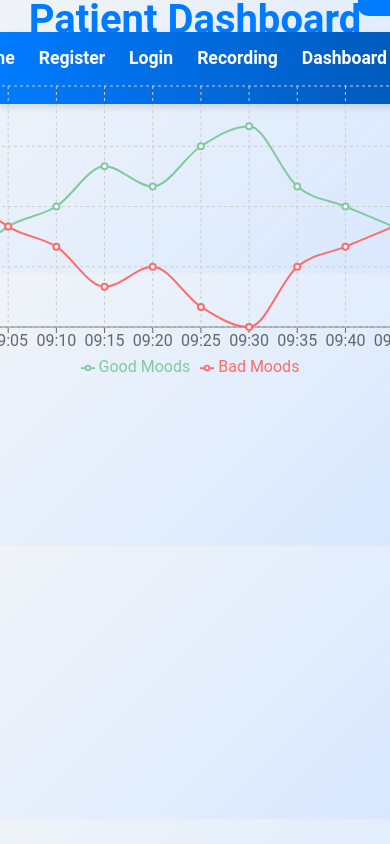
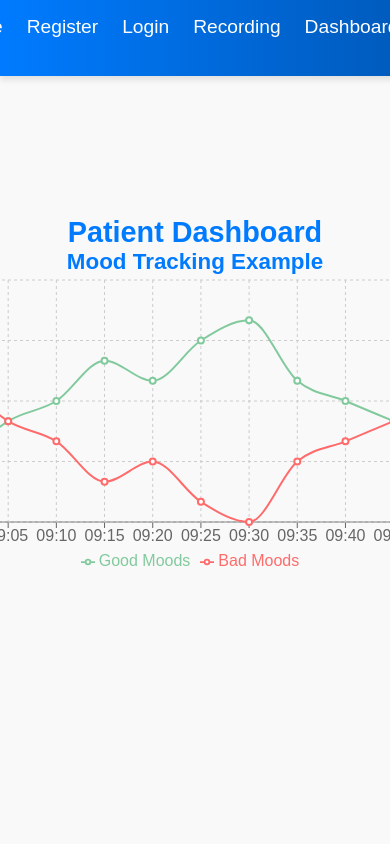
Before and after one commit to Matan2302/TherapyAI, a React (Create React App) app: page /dashboard in a window 390 px wide. Shown: the top 844 px of the page. Built offline with nearby package versions, Linux system fonts and the light colour scheme.

Commit message:
27.1 18:39 - עדכון

```diff
--- a/src/App.css
+++ b/src/App.css
@@ -1,25 +1,28 @@
-/* Reset & Base Styles */
+/* General Styles */
 body {
   margin: 0;
-  padding: 0;
-  font-family: 'Roboto', sans-serif;
-  background: linear-gradient(135deg, #f0f4f8, #d9e8ff);
+  font-family: Arial, sans-serif;
+  background-color: #f9f9f9;
   color: #333;
 }
 
-h1, h2, h3, h4, h5, h6 {
-  font-weight: 700;
+h1, h2, h3 {
+  color: #007bff;
   margin: 0;
 }
 
-p {
-  margin: 0;
+.container {
+  max-width: 1200px;
+  margin: 0 auto;
+  padding: 1rem;
 }
 
-/* Navbar */
+/* Navbar Styles */
 .navbar {
-  position: relative;
+  position: fixed;
+  top: 0;
   width: 100%;
+  z-index: 1000;
   background: linear-gradient(90deg, #007bff, #0056b3);
   color: #fff;
   padding: 1rem 2rem;
@@ -29,203 +32,38 @@ p {
   box-shadow: 0 4px 6px rgba(0, 0, 0, 0.1);
 }
 
-.navbar .nav-link {
+.nav-link {
   color: white;
   text-decoration: none;
-  font-size: 1.1rem;
-  font-weight: bold;
-  transition: color 0.3s;
+  font-size: 1.2rem;
 }
 
-.navbar .nav-link:hover {
-  color: #ffdf5c;
+.nav-link:hover {
+  text-decoration: underline;
 }
 
-/* Hero Section */
-.hero {
-  padding-top: 6rem;
-  height: 90vh;
+/* Hero Section (Home Page) */
+.home-page {
+  padding-top: 120px; /* התאמה לגובה ה-Navbar */
+  height: calc(100vh - 120px); /* מבטיח שהגובה יכסה את כל המסך מתחת לניווט */
   display: flex;
   flex-direction: column;
   align-items: center;
   justify-content: center;
   text-align: center;
-  padding: 2rem;
-  background: linear-gradient(135deg, #007bff, #6c63ff);
-  color: #fff;
-}
-
-.hero h1 {
-  font-size: 3.5rem;
-  margin-bottom: 1rem;
-  animation: fadeIn 2s ease-in-out;
-}
-
-.hero p {
-  font-size: 1.5rem;
-  margin-bottom: 2rem;
-  animation: fadeIn 2.5s ease-in-out;
-}
-
-.hero button {
-  padding: 1rem 2rem;
-  font-size: 1.2rem;
-  background: #ffdf5c;
-  color: #333;
-  border: none;
-  border-radius: 5px;
-  cursor: pointer;
-  font-weight: bold;
-  box-shadow: 0 4px 10px rgba(0, 0, 0, 0.2);
-  transition: background-color 0.3s, transform 0.2s;
-}
-
-.hero button:hover {
-  background: #ffd700;
-  transform: scale(1.05);
-}
-
-/* Content Section */
-.section {
-  padding: 6rem 2rem 4rem;
-  text-align: center;
-}
-
-.section h2 {
-  font-size: 2.5rem;
-  color: #007bff;
-  margin-bottom: 1rem;
-}
-
-.section p {
-  font-size: 1.2rem;
-  color: #555;
-  margin-bottom: 2rem;
-}
-
-.card-container {
-  display: flex;
-  justify-content: center;
-  gap: 2rem;
-  flex-wrap: wrap;
-}
-
-.card {
-  background: #fff;
-  padding: 2rem;
-  border-radius: 10px;
-  box-shadow: 0 4px 10px rgba(0, 0, 0, 0.1);
-  transition: transform 0.3s;
-  max-width: 300px;
-}
-
-.card:hover {
-  transform: translateY(-10px);
-}
-
-.card h3 {
-  font-size: 1.5rem;
-  color: #007bff;
-}
-
-.card p {
-  font-size: 1rem;
-  color: #666;
-}
-
-/* Footer */
-.footer {
-  background: #0056b3;
-  color: #fff;
-  text-align: center;
-  padding: 1rem;
-  margin-top: 2rem;
-}
-
-/* Animations */
-@keyframes fadeIn {
-  0% {
-    opacity: 0;
-    transform: translateY(-20px);
-  }
-  100% {
-    opacity: 1;
-    transform: translateY(0);
-  }
-}
-
-/* Responsive Design */
-@media (max-width: 768px) {
-  .hero h1 {
-    font-size: 2.5rem;
-  }
-
-  .hero p {
-    font-size: 1.2rem;
-  }
-
-  .card-container {
-    flex-direction: column;
-  }
-
-  .navbar .nav-links {
-    flex-direction: column;
-    gap: 0.5rem;
-  }
-}
-/* Home Page Centered Text */
-.home-page {
-  display: flex;
-  flex-direction: column;
-  justify-content: center;
-  align-items: center;
-  height: 80vh;
-  text-align: center;
+  background: #ffffff; /* White background */  color: white;
 }
 
 .home-page h1 {
   font-size: 3rem;
-  color: #007bff;
   margin-bottom: 1rem;
 }
 
 .home-page p {
   font-size: 1.5rem;
-  color: #333;
-}
-/* Patient Dashboard Centered Text */
-.patient-dashboard {
-  display: flex;
-  flex-direction: column;
-  justify-content: center;
-  align-items: center;
-  height: 20vh;
-  text-align: center;
 }
 
-.patient-dashboard h2 {
-  font-size: 2.5rem;
-  color: #007bff;
-  margin-bottom: 1rem;
+/* Content Styles */
+.content {
+  padding-top: 120px; /* התאמה למרווח הניווט */
 }
-
-.patient-dashboard p {
-  font-size: 1.5rem;
-  color: #333;
-}
-
-.header {
-  position: fixed;
-  top: 0;
-  right: 0;
-  background-color: #007bff;
-  color: white;
-  padding: 0.5rem 1rem;
-  border-radius: 0 0 0 10px;
-  font-size: 0.9rem;
-  z-index: 1000;
-}
-
-.navbar {
-  margin-top: 2rem; /* Adjust navbar to prevent overlap with header */
-}
--- a/src/components/PatientDashboard.css
+++ b/src/components/PatientDashboard.css
@@ -1,11 +1,44 @@
-/* styles.css */
+/* PatientDashboard Styles */
 .patient-dashboard {
-    display: flex;
-    justify-content: center;
-    align-items: center;
-    height: 100vh; /* גובה מלא של הדף */
+  margin-top: 80px; /* כדי להתרחק משורת הניווט */
+  display: flex;
+  flex-direction: column;
+  justify-content: center;
+  align-items: center;
+  height: calc(100vh - 100px); /* התאמת גובה לגרף */
+  text-align: center;
+}
+
+.mood-tracking {
+  text-align: center;
+}
+
+/* Chart */
+.line-chart {
+  max-width: 600px;
+  margin: 0 auto;
+}
+
+h2 {
+  margin-bottom: 1rem;
+  color: #333;
+  font-size: 1.8rem;
+}
+
+h3 {
+  margin-bottom: 0.5rem;
+  color: #555;
+  font-size: 1.4rem;
+}
+
+/* Responsive Design */
+@media (max-width: 768px) {
+  .patient-dashboard {
+    height: auto;
+    padding: 1rem;
   }
 
-  .mood-tracking {
-    text-align: center;
+  .line-chart {
+    width: 100%;
   }
+}
```
Also changed, not shown: src/components/PatientDashboard.jsx (+4 -18 lines), src/App.js (line endings or trailing spaces).
